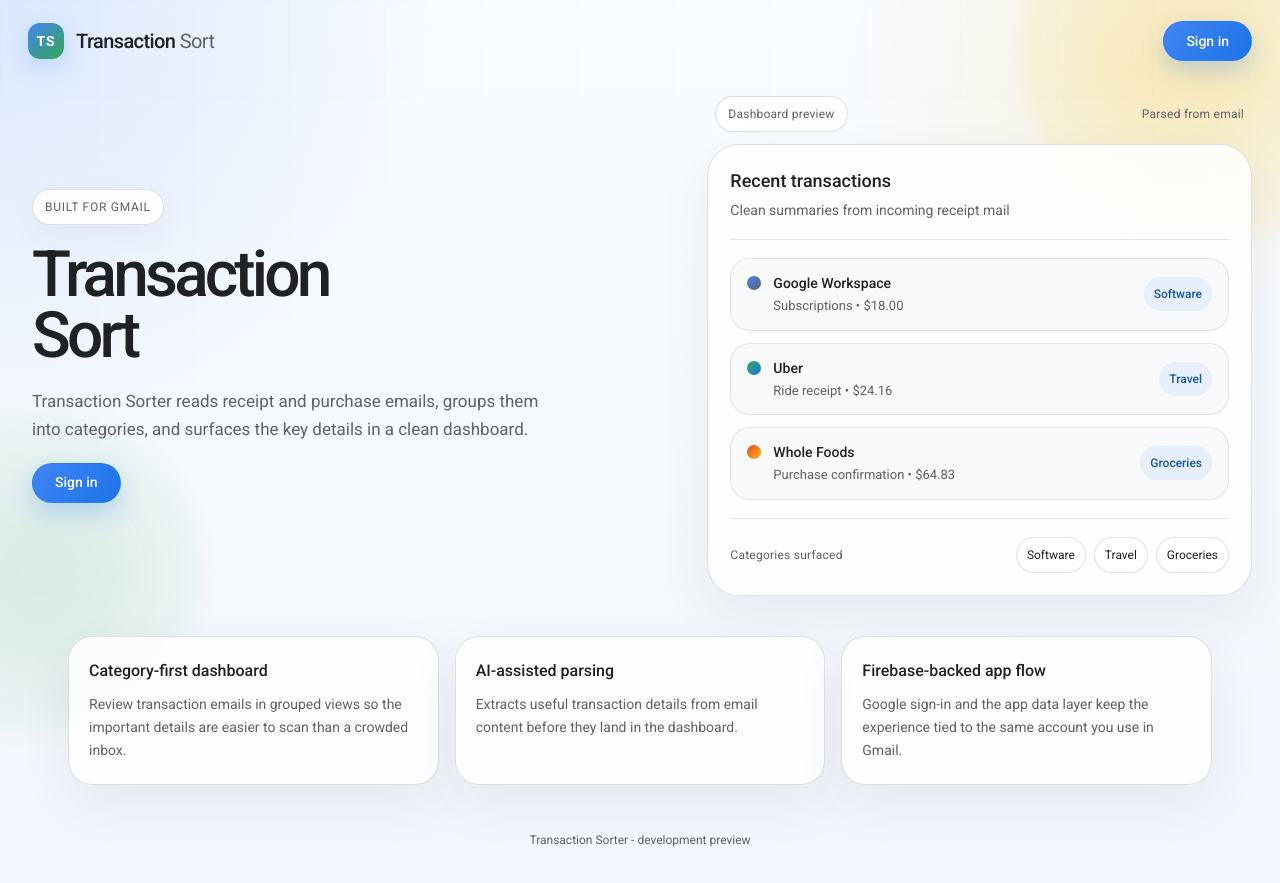
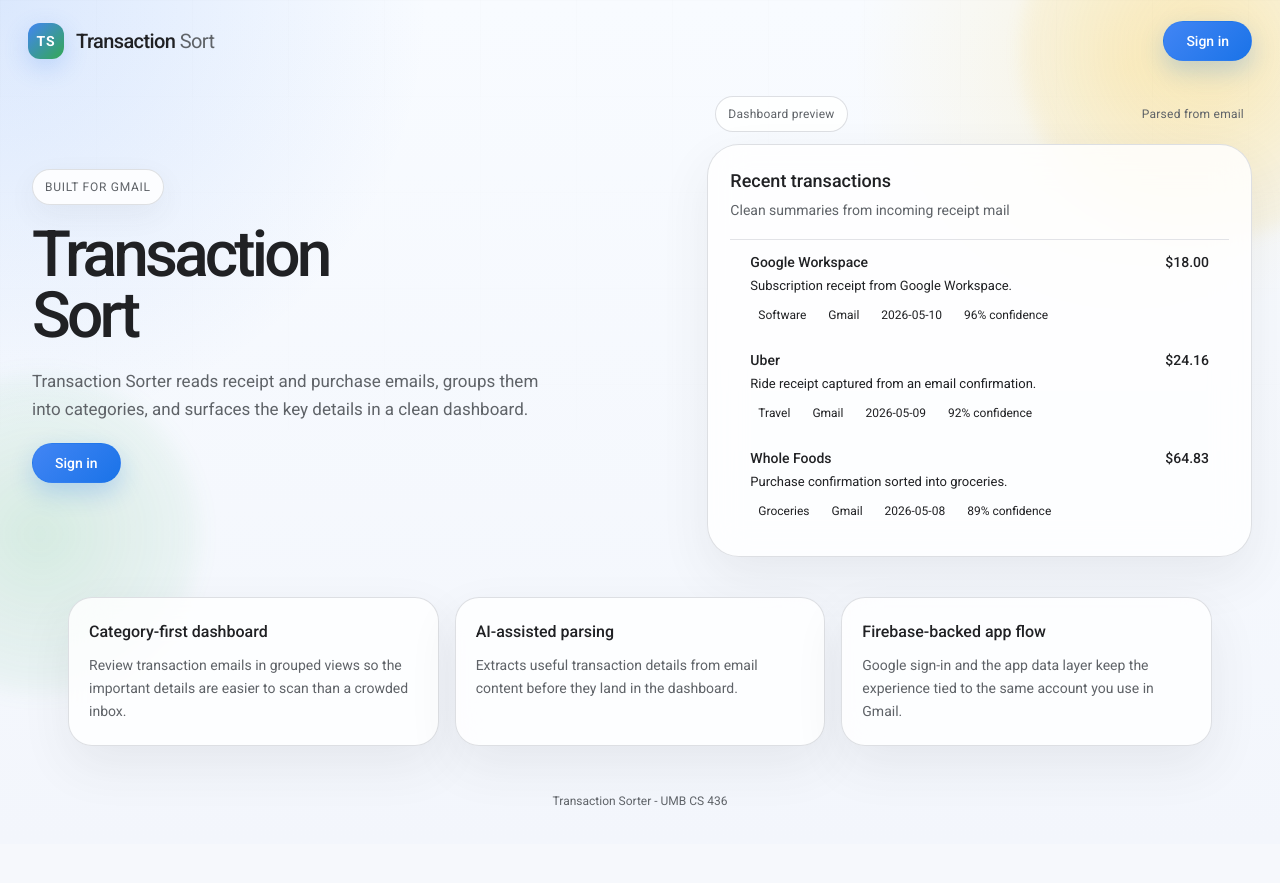
Before and after one commit to JasonCourtois/Transaction-Sorter, a Next.js app: page / in a window 1280 px wide. After the commit the page ends 844 px from the top, so only its background shows below. Built offline with nearby package versions, Linux system fonts and the light colour scheme; no server answers.

Commit message:
Landing Page refresh

```diff
--- a/src/app/page.tsx
+++ b/src/app/page.tsx
@@ -3,6 +3,37 @@
 import styles from "./page.module.css";
 import { useRouter } from "next/navigation";
 import { UserAuth } from "@/context/AuthContext";
+import { TransactionList } from "./dashboard/TransactionList";
+
+const demoTransactions = [
+  {
+    merchant: "Google Workspace",
+    category: "Software",
+    amount: 18,
+    summary: "Subscription receipt from Google Workspace.",
+    source: "Gmail",
+    date: "2026-05-10",
+    confidence: 96,
+  },
+  {
+    merchant: "Uber",
+    category: "Travel",
+    amount: 24.16,
+    summary: "Ride receipt captured from an email confirmation.",
+    source: "Gmail",
+    date: "2026-05-09",
+    confidence: 92,
+  },
+  {
+    merchant: "Whole Foods",
+    category: "Groceries",
+    amount: 64.83,
+    summary: "Purchase confirmation sorted into groceries.",
+    source: "Gmail",
+    date: "2026-05-08",
+    confidence: 89,
+  },
+];
 
 export default function Home() {
   const router = useRouter();
@@ -70,46 +101,9 @@ export default function Home() {
                   Clean summaries from incoming receipt mail
                 </p>
               </div>
-
             </div>
 
-            <div className={styles.previewList}>
-              <div className={styles.previewItem}>
-                <span className={styles.merchantDot} />
-                <div>
-                  <strong>Google Workspace</strong>
-                  <p>Subscriptions • $18.00</p>
-                </div>
-                <span className={styles.categoryTag}>Software</span>
-              </div>
-
-              <div className={styles.previewItem}>
-                <span className={styles.merchantDotAlt} />
-                <div>
-                  <strong>Uber</strong>
-                  <p>Ride receipt • $24.16</p>
-                </div>
-                <span className={styles.categoryTag}>Travel</span>
-              </div>
-
-              <div className={styles.previewItem}>
-                <span className={styles.merchantDotWarm} />
-                <div>
-                  <strong>Whole Foods</strong>
-                  <p>Purchase confirmation • $64.83</p>
-                </div>
-                <span className={styles.categoryTag}>Groceries</span>
-              </div>
-            </div>
-
-            <div className={styles.previewFooter}>
-              <span className={styles.previewFooterLabel}>Categories surfaced</span>
-              <div className={styles.categoryPills}>
-                <span>Software</span>
-                <span>Travel</span>
-                <span>Groceries</span>
-              </div>
-            </div>
+            <TransactionList transactions={demoTransactions} />
           </div>
         </div>
       </section>
@@ -141,7 +135,7 @@ export default function Home() {
       </section>
 
       <div className={styles.cta}>
-        <p>Transaction Sorter - development preview</p>
+        <p>Transaction Sorter - UMB CS 436</p>
       </div>
     </main>
   );
```
